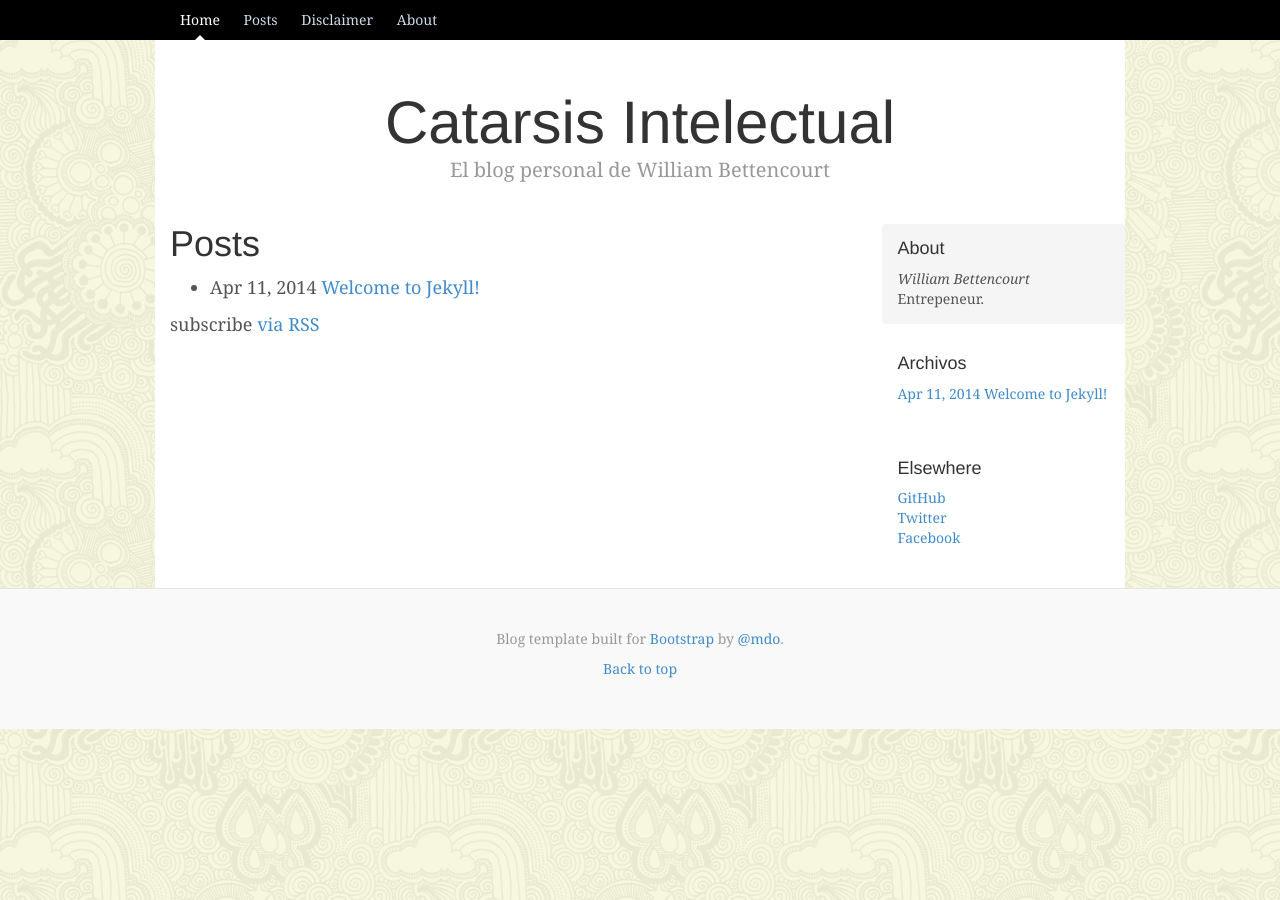
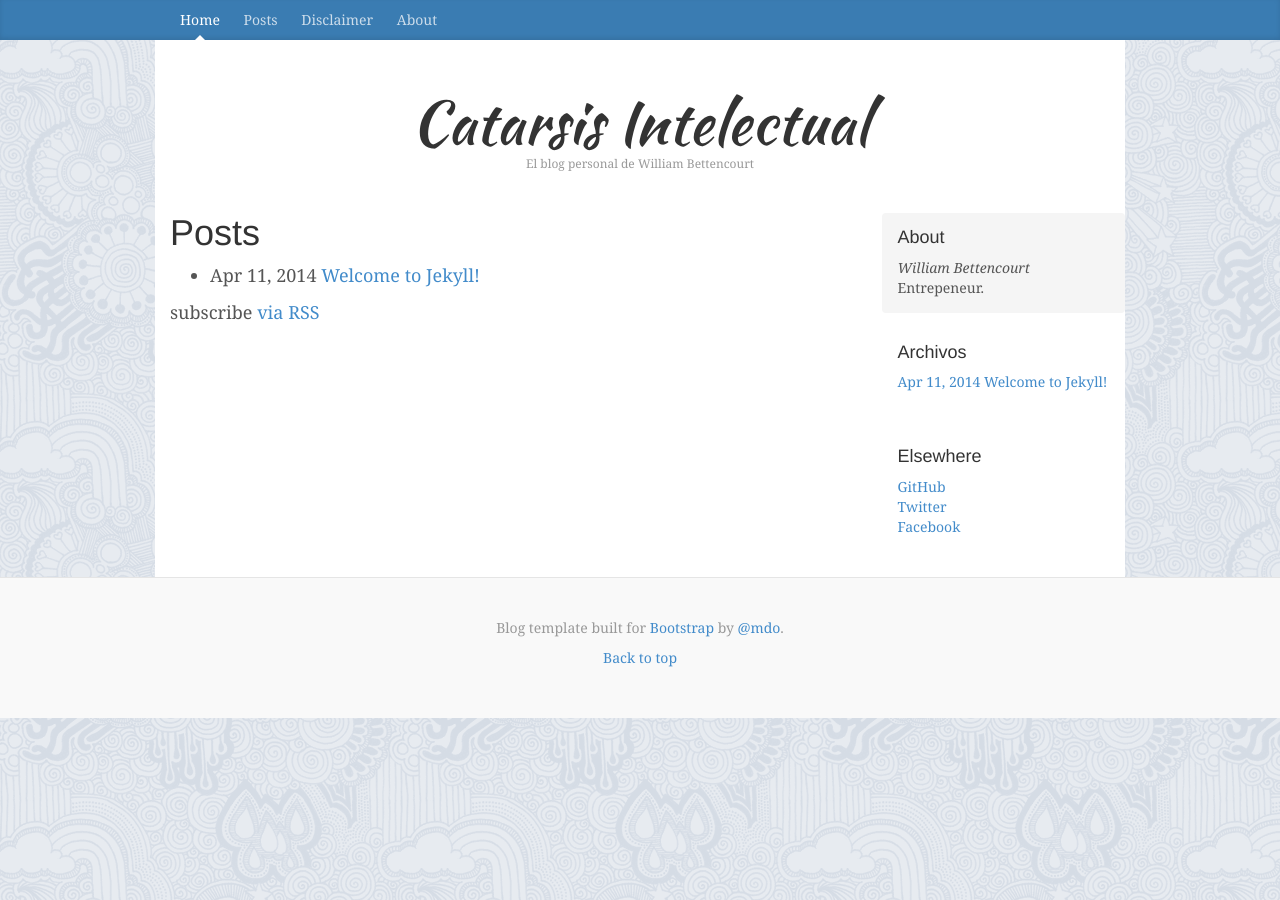
Before and after one commit to Nazerbayev/blog, a Jekyll site: the page built from index.html, in a window 1280 px wide. Built offline with Jekyll 4.4.1, drawn with Linux system fonts in a browser that asks for light colours; nearby versions of some CDN libraries; Markdown is read by kramdown in place of the engine named in the settings.

Commit message:
agregando nuevas fuentes y cambie el color de la textura del fondo

```diff
--- a/_config.yml
+++ b/_config.yml
@@ -2,4 +2,4 @@
 markdown: redcarpet
 highlighter: pygments
 description: "Write an awesome description for your new site here. It will appear in your document head meta (for Google search results) and in your feed.xml site description."
-url: "http://nazerbayev.github.io"
+url: "http://localhost:4000"
--- a/assets/css/blog.css
+++ b/assets/css/blog.css
@@ -1,11 +1,14 @@
 /*
  * Globals
  */
-
+@font-face {
+  font-family: Kaushan;
+  src: url("../fonts/KaushanScript-Regular.otf");
+}
 body {
   font-family: Georgia, "Times New Roman", Times, serif;
   color: #555;
-  background-image:url('../images/texturas/skulls.png');
+  background-image:url('../images/texturas/bskulls.gif');
 }
 
 h1, .h1,
@@ -37,7 +40,7 @@ h6, .h6 {
  */
 
 .blog-masthead {
-  background-color: #000;
+  background-color: #3A7CB2;
   box-shadow: inset 0 -2px 5px rgba(0,0,0,.1);
 }
 
@@ -88,9 +91,10 @@ h6, .h6 {
   margin-bottom: 0;
   font-size: 60px;
   font-weight: normal;
+  font-family: Kaushan, "Helvetica Neue", Helvetica, Arial, sans-serif;
 }
 .blog-description {
-  font-size: 20px;
+  font-size: 12px;
   color: #999;
 }
 
```
Also changed, not shown: assets/fonts/ANUDI.ttf (added), assets/fonts/Flux_Architect_Regular.ttf (added), assets/fonts/KaushanScript-Regular.otf (added), assets/fonts/VeggiMed.otf (added), assets/images/texturas/bskulls.gif (added).
